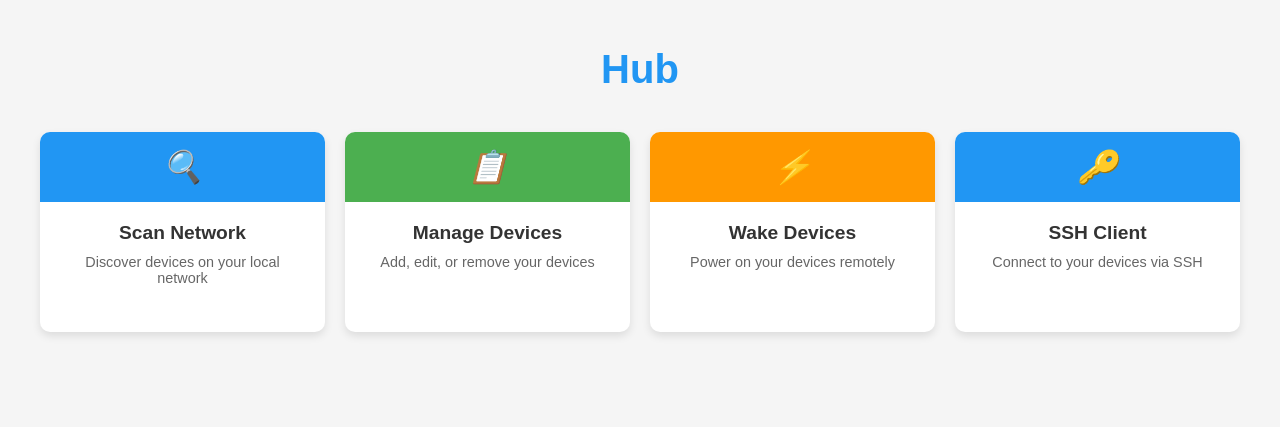
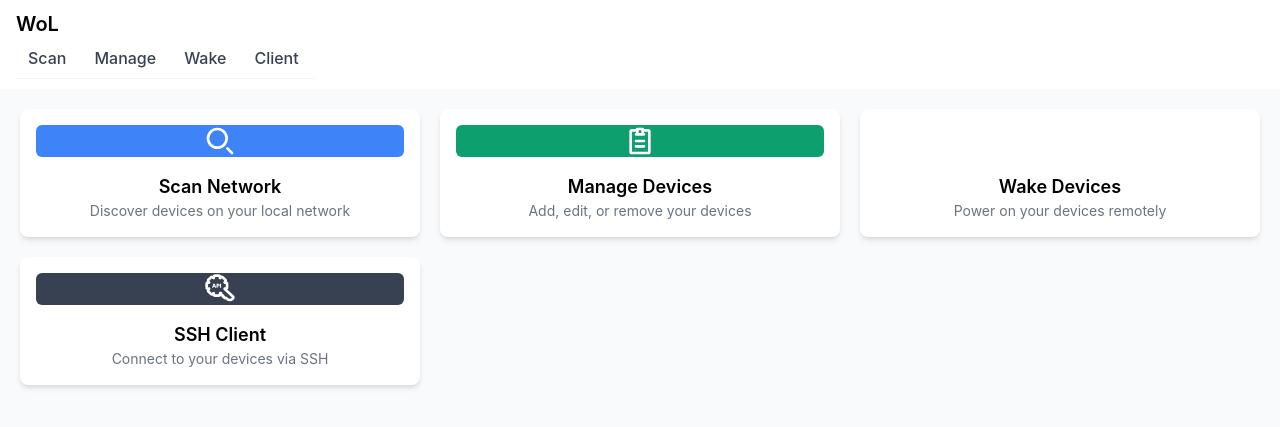
Before and after one commit to Karpthus/Devolper-hub, a Flask app: page / in a window 1280 px wide. Shown: the top 427 px of the page. Run offline with Flask 3, Linux system fonts and the light colour scheme; some libraries are stand-ins or nearby versions.

Commit message:
Changes made

```diff
--- a/templates/devices.html
+++ b/templates/devices.html
@@ -142,7 +142,7 @@
         }
     </style>
 </head>
-<body>
+<body class="bg-gray-50 dark:bg-gray-900">
     <!-- Notification div -->
     <div id="notification" style="opacity: 0;"></div>
 
--- a/templates/index.html
+++ b/templates/index.html
@@ -4,223 +4,112 @@
     <meta charset="UTF-8">
     <meta name="viewport" content="width=device-width, initial-scale=1.0">
     <title>Device Management Hub</title>
+    <link href="https://cdn.jsdelivr.net/npm/flowbite@3.1.2/dist/flowbite.min.css" rel="stylesheet" />
+    <script src="https://cdn.jsdelivr.net/npm/flowbite@3.1.2/dist/flowbite.min.js"></script>
     <style>
-        :root {
-            --primary-color: #2196F3;
-            --secondary-color: #4CAF50;
-            --accent-color: #FF9800;
-            --background-color: #f5f5f5;
-            --card-color: #ffffff;
-            --text-color: #333333;
-        }
-
-        body {
-            font-family: Arial, sans-serif;
-            background-color: var(--background-color);
-            margin: 0;
-            padding: 0;
-            color: var(--text-color);
-        }
-
-        .container {
-            max-width: 1200px;
-            margin: 0 auto;
-            padding: 20px;
-        }
-
-        header {
-            text-align: center;
-            margin-bottom: 40px;
-        }
-
-        h1 {
-            font-size: 2.5rem;
-            color: var(--primary-color);
-            margin-bottom: 10px;
-        }
-
-        .subtitle {
-            font-size: 1.2rem;
-            color: #777;
-            margin-bottom: 30px;
-        }
-
-        .tiles-container {
-            display: grid;
-            grid-template-columns: repeat(auto-fill, minmax(250px, 1fr));
-            gap: 20px;
-        }
-
-        .tile {
-            background-color: var(--card-color);
-            border-radius: 10px;
-            box-shadow: 0 4px 8px rgba(0,0,0,0.1);
-            overflow: hidden;
-            transition: transform 0.3s, box-shadow 0.3s;
-            cursor: pointer;
-            position: relative;
-            height: 200px;
-        }
-
-        .tile:hover {
-            transform: translateY(-5px);
-            box-shadow: 0 6px 12px rgba(0,0,0,0.15);
-        }
-
-        .tile-icon {
-            height: 70px;
-            background-color: var(--primary-color);
-            display: flex;
-            align-items: center;
-            justify-content: center;
-            color: white;
-            font-size: 2rem;
-        }
-
-        .tile-icon.scan {
-            background-color: var(--primary-color);
-        }
-
-        .tile-icon.manage {
-            background-color: var(--secondary-color);
-        }
-
-        .tile-icon.wake {
-            background-color: var(--accent-color);
-        }
-
-        .tile-content {
-            padding: 20px;
-            text-align: center;
-        }
-
-        .tile-title {
-            font-size: 1.2rem;
-            font-weight: bold;
-            margin-bottom: 10px;
-        }
-
-        .tile-description {
-            font-size: 0.9rem;
-            color: #666;
-        }
-
-        a {
-            text-decoration: none;
-            color: inherit;
-        }
-
-        /* Notification styles */
-        #notification {
-            position: fixed;
-            top: 20px;
-            right: 20px;
-            padding: 15px;
-            background-color: var(--secondary-color);
-            color: white;
-            border-radius: 4px;
-            max-width: 300px;
-            box-shadow: 0 4px 8px rgba(0,0,0,0.2);
-            transition: opacity 0.5s;
-            opacity: 0;
-            z-index: 1000;
-        }
-
-        .notification-error {
-            background-color: #f44336;
-        }
-
-        /* Responsive adjustments */
-        @media (max-width: 768px) {
-            .tiles-container {
-                grid-template-columns: repeat(auto-fill, minmax(200px, 1fr));
+            .container {
+                display: grid;
+                grid-template-columns: repeat(auto-fill, minmax(min(300px, 100%), 1fr));
+                gap: 20px;
+                max-width: 83rem !important;
             }
-        }
-
-        @media (max-width: 480px) {
-            .tiles-container {
-                grid-template-columns: 1fr;
-            }
-        }
     </style>
 </head>
-<body>
-    <!-- Notification div -->
-    <div id="notification" style="opacity: 0;"></div>
 
-    <div class="container">
+<body class="bg-gray-50 dark:bg-gray-900">
+    <div>
         <header>
-            <h1>Hub</h1>
-            <div class="subtitle"></div>
+            <nav class="bg-white border-gray-200 px-4 lg:px-6 py-2.5 dark:bg-gray-800">
+                <div class="flex flex-wrap justify-between items-center mx-auto max-w-screen-xl">
+                    <a href="index.html" class="flex items-center">
+                        <span class="self-center text-xl font-semibold whitespace-nowrap dark:text-white">WoL</span>
+                    </a>
+                    <div class="flex items-center lg:order-2">
+                        <button data-collapse-toggle="mobile-menu-2" type="button" class="inline-flex items-center p-2 ml-1 text-sm text-gray-500 rounded-lg lg:hidden hover:bg-gray-100 focus:outline-none focus:ring-2 focus:ring-gray-200 dark:text-gray-400 dark:hover:bg-gray-700 dark:focus:ring-gray-600" aria-controls="mobile-menu-2" aria-expanded="false">
+                            <span class="sr-only">Open main menu</span>
+                            <svg class="w-6 h-6" fill="currentColor" viewBox="0 0 20 20" xmlns="http://www.w3.org/2000/svg"><path fill-rule="evenodd" d="M3 5a1 1 0 011-1h12a1 1 0 110 2H4a1 1 0 01-1-1zM3 10a1 1 0 011-1h12a1 1 0 110 2H4a1 1 0 01-1-1zM3 15a1 1 0 011-1h12a1 1 0 110 2H4a1 1 0 01-1-1z" clip-rule="evenodd"></path></svg>
+                            <svg class="hidden w-6 h-6" fill="currentColor" viewBox="0 0 20 20" xmlns="http://www.w3.org/2000/svg"><path fill-rule="evenodd" d="M4.293 4.293a1 1 0 011.414 0L10 8.586l4.293-4.293a1 1 0 111.414 1.414L11.414 10l4.293 4.293a1 1 0 01-1.414 1.414L10 11.414l-4.293 4.293a1 1 0 01-1.414-1.414L8.586 10 4.293 5.707a1 1 0 010-1.414z" clip-rule="evenodd"></path></svg>
+                        </button>
+                    </div>
+                    <div class="hidden justify-between items-center w-full lg:flex lg:w-auto lg:order-1" id="mobile-menu-2">
+                        <ul class="flex flex-col mt-4 font-medium lg:flex-row lg:space-x-8 lg:mt-0">
+                            <li>
+                                <a href="scan.html" class="block py-2 pr-4 pl-3 text-gray-700 border-b border-gray-100 hover:bg-gray-50 lg:hover:bg-transparent lg:border-0 lg:hover:text-primary-700 lg:p-0 dark:text-gray-400 lg:dark:hover:text-white dark:hover:bg-gray-700 dark:hover:text-white lg:dark:hover:bg-transparent dark:border-gray-700">Scan</a>
+                            </li>
+                            <li>
+                                <a href="devices.html" class="block py-2 pr-4 pl-3 text-gray-700 border-b border-gray-100 hover:bg-gray-50 lg:hover:bg-transparent lg:border-0 lg:hover:text-primary-700 lg:p-0 dark:text-gray-400 lg:dark:hover:text-white dark:hover:bg-gray-700 dark:hover:text-white lg:dark:hover:bg-transparent dark:border-gray-700">Manage</a>
+                            </li>
+                            <li>
+                                <a href="wake-dashboard.html" class="block py-2 pr-4 pl-3 text-gray-700 border-b border-gray-100 hover:bg-gray-50 lg:hover:bg-transparent lg:border-0 lg:hover:text-primary-700 lg:p-0 dark:text-gray-400 lg:dark:hover:text-white dark:hover:bg-gray-700 dark:hover:text-white lg:dark:hover:bg-transparent dark:border-gray-700">Wake</a>
+                            </li>
+                            <li>
+                                <a href="ssh_client.html" class="block py-2 pr-4 pl-3 text-gray-700 border-b border-gray-100 hover:bg-gray-50 lg:hover:bg-transparent lg:border-0 lg:hover:text-primary-700 lg:p-0 dark:text-gray-400 lg:dark:hover:text-white dark:hover:bg-gray-700 dark:hover:text-white lg:dark:hover:bg-transparent dark:border-gray-700">Client</a>
+                            </li>
+                        </ul>
+                    </div>
+                </div>
+            </nav>
         </header>
 
-        <div class="tiles-container">
-            <!-- Scan Network Tile -->
-            <a href="/scan">
-                <div class="tile">
-                    <div class="tile-icon scan">
-                        <i>🔍</i>
+        <div class="container mx-auto p-5">
+            <!-- Tile Template -->
+            <a href="scan.html" class="block transform transition duration-300 hover:scale-105">
+                <div class="w-full bg-white rounded-lg shadow-md dark:bg-gray-800 dark:border-gray-700 p-4 hover:shadow-xl hover:bg-gray-100 dark:hover:bg-gray-700">
+                    <div class="flex items-center justify-center h-16 bg-blue-500 rounded-md hover:bg-blue-600 transition duration-300">
+                        <svg class="w-8 h-8 text-white" xmlns="http://www.w3.org/2000/svg" fill="none" viewBox="0 0 24 24">
+                            <path stroke="currentColor" stroke-linecap="round" stroke-width="2" d="m21 21-3.5-3.5M17 10a7 7 0 1 1-14 0 7 7 0 0 1 14 0Z"/>
+                        </svg>
                     </div>
-                    <div class="tile-content">
-                        <div class="tile-title">Scan Network</div>
-                        <div class="tile-description">Discover devices on your local network</div>
+                    <div class="text-center mt-4">
+                        <h3 class="text-lg dark:text-white font-semibold">Scan Network</h3>
+                        <p class="text-sm text-gray-500 dark:text-gray-400">Discover devices on your local network</p>
                     </div>
                 </div>
             </a>
 
-            <!-- Manage Devices Tile -->
-            <a href="/devices">
-                <div class="tile">
-                    <div class="tile-icon manage">
-                        <i>📋</i>
+            <a href="devices.html" class="block transform transition duration-300 hover:scale-105">
+                <div class="w-full bg-white rounded-lg shadow-md dark:bg-gray-800 dark:border-gray-700 p-4 hover:shadow-xl hover:bg-gray-100 dark:hover:bg-gray-700">
+                    <div class="flex items-center justify-center h-16 bg-green-500 rounded-md hover:bg-green-600 transition duration-300">
+                        <svg class="w-8 h-8 text-white" xmlns="http://www.w3.org/2000/svg" fill="none" viewBox="0 0 24 24">
+                            <path stroke="currentColor" stroke-linecap="round" stroke-linejoin="round" stroke-width="2" d="M15 4h3a1 1 0 0 1 1 1v15a1 1 0 0 1-1 1H6a1 1 0 0 1-1-1V5a1 1 0 0 1 1-1h3m0 3h6m-6 5h6m-6 4h6M10 3v4h4V3h-4Z"/>
+                        </svg>
                     </div>
-                    <div class="tile-content">
-                        <div class="tile-title">Manage Devices</div>
-                        <div class="tile-description">Add, edit, or remove your devices</div>
+                    <div class="text-center mt-4">
+                        <h3 class="text-lg dark:text-white font-semibold">Manage Devices</h3>
+                        <p class="text-sm text-gray-500 dark:text-gray-400">Add, edit, or remove your devices</p>
                     </div>
                 </div>
             </a>
 
-            <!-- Wake Devices Tile -->
-            <a href="/wake-dashboard">
-                <div class="tile">
-                    <div class="tile-icon wake">
-                        <i>⚡</i>
+            <a href="wake-dashboard.html" class="block transform transition duration-300 hover:scale-105">
+                <div class="w-full bg-white rounded-lg shadow-md dark:bg-gray-800 dark:border-gray-700 p-4 hover:shadow-xl hover:bg-gray-100 dark:hover:bg-gray-700">
+                    <div class="flex items-center justify-center h-16 bg-orange-500 rounded-md hover:bg-orange-600 transition duration-300">
+                        <svg class="w-8 h-8 text-white" xmlns="http://www.w3.org/2000/svg" fill="none" viewBox="0 0 24 24">
+                            <path stroke="currentColor" stroke-linecap="round" stroke-linejoin="round" stroke-width="2" d="m10.827 5.465-.435-2.324m.435 2.324a5.338 5.338 0 0 1 6.033 4.333l.331 1.769c.44 2.345 2.383 2.588 2.6 3.761.11.586.22 1.171-.31 1.271l-12.7 2.377c-.529.099-.639-.488-.749-1.074C5.813 16.73 7.538 15.8 7.1 13.455c-.219-1.169.218 1.162-.33-1.769a5.338 5.338 0 0 1 4.058-6.221Z"/>
+                        </svg>
                     </div>
-                    <div class="tile-content">
-                        <div class="tile-title">Wake Devices</div>
-                        <div class="tile-description">Power on your devices remotely</div>
+                    <div class="text-center mt-4">
+                        <h3 class="text-lg dark:text-white font-semibold">Wake Devices</h3>
+                        <p class="text-sm text-gray-500 dark:text-gray-400">Power on your devices remotely</p>
                     </div>
                 </div>
             </a>
 
-            <!-- SSH Client Tile -->
-            <a href="/ssh">
-                <div class="tile">
-                    <div class="tile-icon ssh">
-                        <i>🔑</i>
+            <a href="ssh_client.html" class="block transform transition duration-300 hover:scale-105">
+                <div class="w-full bg-white rounded-lg shadow-md dark:bg-gray-800 dark:border-gray-700 p-4 hover:shadow-xl hover:bg-gray-100 dark:hover:bg-gray-700">
+                    <div class="flex items-center justify-center h-16 bg-gray-700 rounded-md hover:bg-gray-800 transition duration-300">
+                        <svg class="w-8 h-8 text-white" aria-hidden="true" xmlns="http://www.w3.org/2000/svg" width="24" height="24" fill="none" viewBox="0 0 24 24">
+                            <path fill="currentColor" d="M6.94318 11h-.85227l.96023-2.90909h1.07954L9.09091 11h-.85227l-.63637-2.10795h-.02272L6.94318 11Zm-.15909-1.14773h1.60227v.59093H6.78409v-.59093ZM9.37109 11V8.09091h1.25571c.2159 0 .4048.04261.5667.12784.162.08523.2879.20502.3779.35937.0899.15436.1349.33476.1349.5412 0 .20833-.0464.38873-.1392.54119-.0918.15246-.2211.26989-.3878.35229-.1657.0824-.3593.1236-.5809.1236h-.75003v-.61367h.59093c.0928 0 .1719-.0161.2372-.0483.0663-.03314.1169-.08002.152-.14062.036-.06061.054-.13211.054-.21449 0-.08334-.018-.15436-.054-.21307-.0351-.05966-.0857-.10511-.152-.13636-.0653-.0322-.1444-.0483-.2372-.0483h-.2784V11h-.78981Zm3.41481-2.90909V11h-.7898V8.09091h.7898Z"/>
+                            <path stroke="currentColor" stroke-linejoin="round" stroke-width="2" d="M8.31818 2c-.55228 0-1 .44772-1 1v.72878c-.06079.0236-.12113.04809-.18098.07346l-.55228-.53789c-.38828-.37817-1.00715-.37817-1.39543 0L3.30923 5.09564c-.19327.18824-.30229.44659-.30229.71638 0 .26979.10902.52813.30229.71637l.52844.51468c-.01982.04526-.03911.0908-.05785.13662H3c-.55228 0-1 .44771-1 1v2.58981c0 .5523.44772 1 1 1h.77982c.01873.0458.03802.0914.05783.1366l-.52847.5147c-.19327.1883-.30228.4466-.30228.7164 0 .2698.10901.5281.30228.7164l1.88026 1.8313c.38828.3781 1.00715.3781 1.39544 0l.55228-.5379c.05987.0253.12021.0498.18102.0734v.7288c0 .5523.44772 1 1 1h2.65912c.5523 0 1-.4477 1-1v-.7288c.1316-.0511.2612-.1064.3883-.1657l.5435.2614v.4339c0 .5523.4477 1 1 1H14v.0625c0 .5523.4477 1 1 1h.0909v.0625c0 .5523.4477 1 1 1h.6844l.4952.4823c1.1648 1.1345 3.0214 1.1345 4.1863 0l.2409-.2347c.1961-.191.3053-.454.3022-.7277-.0031-.2737-.1183-.5342-.3187-.7207l-6.2162-5.7847c.0173-.0398.0342-.0798.0506-.12h.7799c.5522 0 1-.4477 1-1V8.17969c0-.55229-.4478-1-1-1h-.7799c-.0187-.04583-.038-.09139-.0578-.13666l.5284-.51464c.1933-.18824.3023-.44659.3023-.71638 0-.26979-.109-.52813-.3023-.71637l-1.8803-1.8313c-.3883-.37816-1.0071-.37816-1.3954 0l-.5523.53788c-.0598-.02536-.1201-.04985-.1809-.07344V3c0-.55228-.4477-1-1-1H8.31818Z"/>
+                        </svg>
+
                     </div>
-                    <div class="tile-content">
-                        <div class="tile-title">SSH Client</div>
-                        <div class="tile-description">Connect to your devices via SSH</div>
+                    <div class="text-center mt-4">
+                        <h3 class="text-lg dark:text-white font-semibold">SSH Client</h3>
+                        <p class="text-sm text-gray-500 dark:text-gray-400">Connect to your devices via SSH</p>
                     </div>
                 </div>
             </a>
-
-            <!-- Template for future additions -->
-            <!--
-            <a href="/your-new-page">
-                <div class="tile">
-                    <div class="tile-icon" style="background-color: #YOUR_COLOR_HERE;">
-                        <i>🔧</i>
-                    </div>
-                    <div class="tile-content">
-                        <div class="tile-title">Your New Feature</div>
-                        <div class="tile-description">Description of your new feature</div>
-                    </div>
-                </div>
-            </a>
-            -->
         </div>
     </div>
 
--- a/templates/ssh_client.html
+++ b/templates/ssh_client.html
@@ -274,7 +274,7 @@
         }
     </style>
 </head>
-<body>
+<body class="bg-gray-50 dark:bg-gray-900">
     <div class="container">
         <h1>SSH Client</h1>
 
--- a/templates/wake-dashboard.html
+++ b/templates/wake-dashboard.html
@@ -160,7 +160,7 @@
         }
     </style>
 </head>
-<body>
+<body class="bg-gray-50 dark:bg-gray-900">
     <!-- Notification div -->
     <div id="notification" style="opacity: 0;"></div>
 
```
Also changed, not shown: templates/scan.html (+5 -5 lines).
